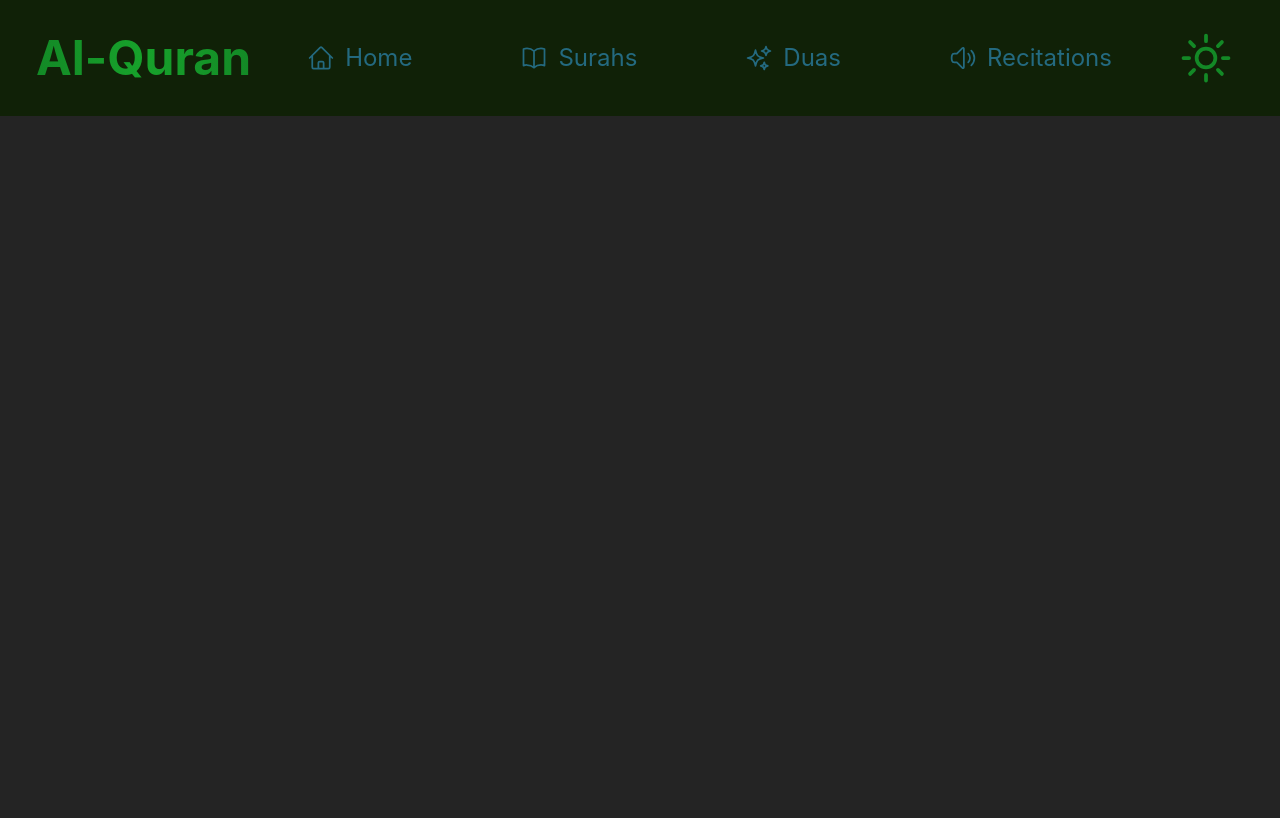
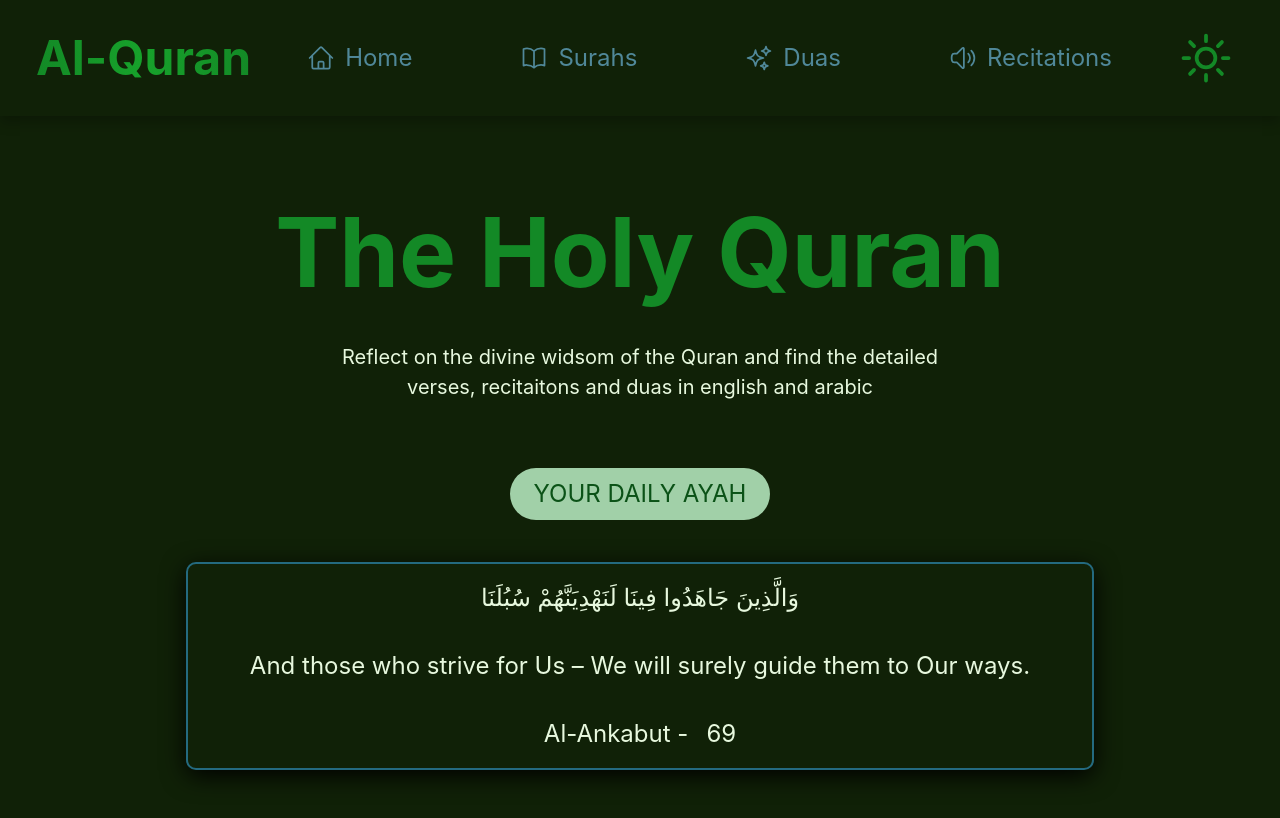
Before and after one commit to Raeef-Chowdhury/Al-Quran, a React (Vite) app: page / in a window 1280 px wide. Built offline with nearby package versions, Linux system fonts and the light colour scheme.

Commit message:
add hero component

```diff
--- a/src/App.css
+++ b/src/App.css
@@ -1,17 +1,38 @@
 #root {
   max-width: 1920px;
   margin: 0 auto;
+  text-align: center;
+}
+body {
+  background-color: #102107;
+}
+.ayah__title {
+  padding: 0.8rem 2.4rem;
+}
+.daily__ayah {
+  box-shadow: 0 6px 24px rgba(0, 0, 0, 1);
+}
+.hero__section {
+  margin-top: 6.4rem;
+  margin-left: auto;
+  margin-right: auto;
+}
+.daily__ayah {
+  padding: 1.6rem 6.2rem;
+}
+.ayah__title {
+  margin-top: 4.8rem;
+  margin-bottom: 2.4rem;
+}
+.header {
   padding: 2rem;
-  text-align: center;
+  box-shadow: 0 6px 12px rgba(0, 0, 0, 0.25);
 }
 .header__nav {
   padding: 0.8rem 2.4rem;
 }
 .theme__icon {
   padding: 0.8rem 0.8rem;
-}
-body {
-  background-color: #102107;
 }
 .logo {
   height: 6em;
--- a/src/App.jsx
+++ b/src/App.jsx
@@ -1,14 +1,17 @@
 import "./App.css";
 import Header from "./Components/Header";
+import Hero from "./Components/Hero";
 
 //TODO:HERO WITH DAILY AYAH
 //TODO: DAILY DUA
 //TODO:SECTION OF DUAS https://github.com/fitrahive/dua-dhikr
 //TODO:Recitation Page
+//TODO: REFACTOR HERO/HEader
 function App() {
   return (
     <>
       <Header />
+      <Hero />
     </>
   );
 }
--- a/src/Components/Header.jsx
+++ b/src/Components/Header.jsx
@@ -1,7 +1,7 @@
 function Header() {
   return (
     <>
-      <header>
+      <header className="bg-background header ">
         <ul className="flex items-center justify-around ">
           <div className="header__title">
             <li className="text-primary transition-all transition-300ms hover:scale-110 hover:cursor-pointer text-[4.8rem] flex items-center gap-[1rem] font-bold bg-[linear-gradient(to_right,#138926_0%,#17a22b_50%,#138926_100%)] bg-clip-text text-transparent">
@@ -9,7 +9,7 @@ function Header() {
             </li>
           </div>
           <div className="header__access flex gap-24 items-center justify-between">
-            <li className="text-[2.4rem] text-secondary flex items-center gap-[1rem] transition-all transition-300ms hover:bg-shade header__nav cursor-pointer rounded-xl">
+            <li className="text-[2.4rem] text-tertiary flex items-center gap-[1rem] transition-all transition-300ms hover:bg-shade hover:text-[#0b2026] header__nav cursor-pointer rounded-xl">
               <svg
                 xmlns="http://www.w3.org/2000/svg"
                 fill="none"
@@ -26,7 +26,7 @@ function Header() {
               </svg>
               Home
             </li>
-            <li className="text-[2.4rem] text-secondary flex items-center gap-[1rem] transition-all transition-300ms hover:bg-shade header__nav cursor-pointer rounded-xl">
+            <li className="text-[2.4rem] text-tertiary flex items-center gap-[1rem] transition-all transition-300ms hover:bg-shade hover:text-[#0b2026] header__nav cursor-pointer rounded-xl">
               <svg
                 xmlns="http://www.w3.org/2000/svg"
                 fill="none"
@@ -43,7 +43,7 @@ function Header() {
               </svg>
               Surahs
             </li>
-            <li className="text-[2.4rem] text-secondary flex items-center gap-[1rem] transition-all transition-300ms hover:bg-shade header__nav cursor-pointer rounded-xl">
+            <li className="text-[2.4rem] text-tertiary flex items-center gap-[1rem] transition-all transition-300ms hover:bg-shade hover:text-[#0b2026] header__nav cursor-pointer rounded-xl">
               <svg
                 xmlns="http://www.w3.org/2000/svg"
                 fill="none"
@@ -60,7 +60,7 @@ function Header() {
               </svg>
               Duas
             </li>
-            <li className="text-[2.4rem] text-secondary flex items-center gap-[1rem] transition-all transition-300ms hover:bg-shade header__nav cursor-pointer rounded-xl">
+            <li className="text-[2.4rem] text-tertiary flex items-center gap-[1rem] transition-all transition-300ms hover:bg-shade hover:text-[#0b2026] header__nav cursor-pointer rounded-xl">
               <svg
                 xmlns="http://www.w3.org/2000/svg"
                 fill="none"
@@ -79,7 +79,7 @@ function Header() {
             </li>
           </div>
 
-          <li className="text-[2.4rem] theme__icon hover:bg-shade transition-all trasnition-300ms cursor-pointer rounded-full ">
+          <li className="text-[2.4rem] theme__icon hover:bg-shade hover:text-[#0b2026] transition-all trasnition-300ms cursor-pointer rounded-full ">
             <svg
               xmlns="http://www.w3.org/2000/svg"
               fill="none"
--- /dev/null
+++ b/src/Components/Hero.jsx
@@ -0,0 +1,235 @@
+const ayahQuotes = {
+  ranAyah1: [
+    {
+      surah: "Al-Fatihah",
+      ayah: 1,
+      arabic: "بِسْمِ اللَّهِ الرَّحْمَٰنِ الرَّحِيمِ",
+      english:
+        "In the name of Allah, the Entirely Merciful, the Especially Merciful.",
+    },
+  ],
+
+  ranAyah2: [
+    {
+      surah: "Al-Ikhlas",
+      ayah: 1,
+      arabic: "قُلْ هُوَ اللَّهُ أَحَدٌ",
+      english: "Say, 'He is Allah, [who is] One,'",
+    },
+  ],
+  ranAyah3: [
+    {
+      surah: "Ash-Sharh",
+      ayah: 5,
+      arabic: "فَإِنَّ مَعَ الْعُسْرِ يُسْرًا",
+      english: "For indeed, with hardship [will be] ease.",
+    },
+  ],
+  ranAyah4: [
+    {
+      surah: "Al-Asr",
+      ayah: 1,
+      arabic: "وَالْعَصْرِ",
+      english: "By time,",
+    },
+  ],
+  ranAyah5: [
+    {
+      surah: "Al-Asr",
+      ayah: 2,
+      arabic: "إِنَّ الْإِنسَانَ لَفِي خُسْرٍ",
+      english: "Indeed, mankind is in loss,",
+    },
+  ],
+  ranAyah6: [
+    {
+      surah: "Al-Asr",
+      ayah: 3,
+      arabic:
+        "إِلَّا الَّذِينَ آمَنُوا وَعَمِلُوا الصَّالِحَاتِ وَتَوَاصَوْا بِالْحَقِّ وَتَوَاصَوْا بِالصَّبْرِ",
+      english:
+        "Except for those who have believed and done righteous deeds and advised each other to truth and advised each other to patience.",
+    },
+  ],
+  ranAyah7: [
+    {
+      surah: "Ad-Duha",
+      ayah: 4,
+      arabic: "وَلَلْآخِرَةُ خَيْرٌ لَّكَ مِنَ الْأُولَىٰ",
+      english: "And the Hereafter is better for you than the first [life].",
+    },
+  ],
+  ranAyah8: [
+    {
+      surah: "Ash-Shams",
+      ayah: 9,
+      arabic: "قَدْ أَفْلَحَ مَن زَكَّاهَا",
+      english: "He has succeeded who purifies it,",
+    },
+  ],
+  ranAyah9: [
+    {
+      surah: "At-Tin",
+      ayah: 4,
+      arabic: "لَقَدْ خَلَقْنَا الْإِنسَانَ فِي أَحْسَنِ تَقْوِيمٍ",
+      english: "We have certainly created man in the best of stature.",
+    },
+  ],
+  ranAyah10: [
+    {
+      surah: "Al-Kawthar",
+      ayah: 1,
+      arabic: "إِنَّا أَعْطَيْنَاكَ الْكَوْثَرَ",
+      english: "Indeed, We have granted you, [O Muhammad], al-Kawthar.",
+    },
+  ],
+  ranAyah11: [
+    {
+      surah: "Al-Ma'un",
+      ayah: 1,
+      arabic: "أَرَأَيْتَ الَّذِي يُكَذِّبُ بِالدِّينِ",
+      english: "Have you seen the one who denies the Recompense?",
+    },
+  ],
+  ranAyah12: [
+    {
+      surah: "Al-Inshiqaq",
+      ayah: 6,
+      arabic:
+        "يَا أَيُّهَا الْإِنسَانُ إِنَّكَ كَادِحٌ إِلَىٰ رَبِّكَ كَدْحًا فَمُلَاقِيهِ",
+      english:
+        "O mankind, indeed you are laboring toward your Lord with [great] exertion and will meet Him.",
+    },
+  ],
+
+  ranAyah13: [
+    {
+      surah: "Al-Mulk",
+      ayah: 2,
+      arabic:
+        "الَّذِي خَلَقَ الْمَوْتَ وَالْحَيَاةَ لِيَبْلُوَكُمْ أَيُّكُمْ أَحْسَنُ عَمَلًا",
+      english:
+        "He who created death and life to test you [as to] which of you is best in deed.",
+    },
+  ],
+  ranAyah14: [
+    {
+      surah: "Al-Falaq",
+      ayah: 1,
+      arabic: "قُلْ أَعُوذُ بِرَبِّ الْفَلَقِ",
+      english: "Say, 'I seek refuge in the Lord of daybreak'",
+    },
+  ],
+  ranAyah15: [
+    {
+      surah: "An-Nas",
+      ayah: 1,
+      arabic: "قُلْ أَعُوذُ بِرَبِّ النَّاسِ",
+      english: "Say, 'I seek refuge in the Lord of mankind,'",
+    },
+  ],
+  ranAyah16: [
+    {
+      surah: "Al-Fajr",
+      ayah: 14,
+      arabic: "إِنَّ رَبَّكَ لَبِالْمِرْصَادِ",
+      english: "Indeed, your Lord is in observation.",
+    },
+  ],
+  ranAyah17: [
+    {
+      surah: "Al-Qadr",
+      ayah: 3,
+      arabic: "لَيْلَةُ الْقَدْرِ خَيْرٌ مِّنْ أَلْفِ شَهْرٍ",
+      english: "The Night of Decree is better than a thousand months.",
+    },
+  ],
+  ranAyah18: [
+    {
+      surah: "Al-Ankabut",
+      ayah: 69,
+      arabic: "وَالَّذِينَ جَاهَدُوا فِينَا لَنَهْدِيَنَّهُمْ سُبُلَنَا",
+      english:
+        "And those who strive for Us – We will surely guide them to Our ways.",
+    },
+  ],
+  ranAyah19: [
+    {
+      surah: "Al-Isra",
+      ayah: 23,
+      arabic:
+        "وَقَضَىٰ رَبُّكَ أَلَّا تَعْبُدُوا إِلَّا إِيَّاهُ وَبِالْوَالِدَيْنِ إِحْسَانًا",
+      english:
+        "And your Lord has decreed that you worship none but Him, and that you be good to parents.",
+    },
+  ],
+  ranAyah20: [
+    {
+      surah: "Taha",
+      ayah: 25,
+      arabic: "قَالَ رَبِّ اشْرَحْ لِي صَدْرِي",
+      english: "He said, 'My Lord, expand for me my breast [with assurance].'",
+    },
+  ],
+  ranAyah21: [
+    {
+      surah: "Al-Mumtahanah",
+      ayah: 7,
+      arabic:
+        "عَسَى اللَّهُ أَن يَجْعَلَ بَيْنَكُمْ وَبَيْنَ الَّذِينَ عَادَيْتُم مِّنْهُم مَّوَدَّةً",
+      english:
+        "Perhaps Allah will put, between you and those to whom you have been enemies, affection.",
+    },
+  ],
+  ranAyah22: [
+    {
+      surah: "Al-Ahzab",
+      ayah: 56,
+      arabic: "إِنَّ اللَّهَ وَمَلَائِكَتَهُ يُصَلُّونَ عَلَى النَّبِيِّ",
+      english: "Indeed, Allah and His angels send blessings upon the Prophet.",
+    },
+  ],
+  ranAyah23: [
+    {
+      surah: "Al-Imran",
+      ayah: 159,
+      arabic: "فَبِمَا رَحْمَةٍ مِّنَ اللَّهِ لِنتَ لَهُمْ",
+      english:
+        "So by mercy from Allah, [O Muhammad], you were lenient with them.",
+    },
+  ],
+};
+function Hero() {
+  const randomNumber = Math.floor(Math.random() * 25) + 1;
+  const randomAyah = ayahQuotes[`ranAyah${randomNumber}`][0];
+
+  return (
+    <section className="hero__section bg-background text-center min-h-[80vh] max-w-[1600px]  items-center flex flex-col gap-[1.8rem]">
+      <h1 className="text-[9.6rem] text-primary font-bold">The Holy Quran</h1>
+      <p className="hero__extra--info text-text text-[2rem] max-w-[640px]">
+        Reflect on the divine widsom of the Quran and find the detailed verses,
+        recitaitons and duas in english and arabic
+      </p>
+      <p className="ayah__title bg-shade text-[#0b5217] rounded-full text-[2.4rem]">
+        YOUR DAILY AYAH
+      </p>
+      <div className="daily__ayah  flex flex-col gap-[3.2rem] items-center max-w-[1200px] rounded-2xl  justify-center border-secondary border-2 ">
+        <p className="hero__text text-text text-[2.4rem] ">
+          {randomAyah.arabic}
+        </p>
+        <p className="hero__text text-text text-[2.4rem] ">
+          {randomAyah.english}
+        </p>
+        <div className="ayah__origin flex gap-[1.8rem]">
+          <p className="hero__text text-text text-[2.4rem] ">
+            {randomAyah.surah} -
+          </p>
+          <p className="hero__text text-text text-[2.4rem] ">
+            {randomAyah.ayah}
+          </p>
+        </div>
+      </div>
+    </section>
+  );
+}
+export default Hero;
--- a/src/index.css
+++ b/src/index.css
@@ -26,8 +26,9 @@ html {
 @theme {
   --color-secondary: #246a80;
   --color-primary: #138926;
-  --color-tertiary: #3a39d4;
+  --color-tertiary: #508899;
   --color-shade: #a1d0a8;
+  --color-text: #e7f8de;
 
   --color-background: #102107;
 }
```
